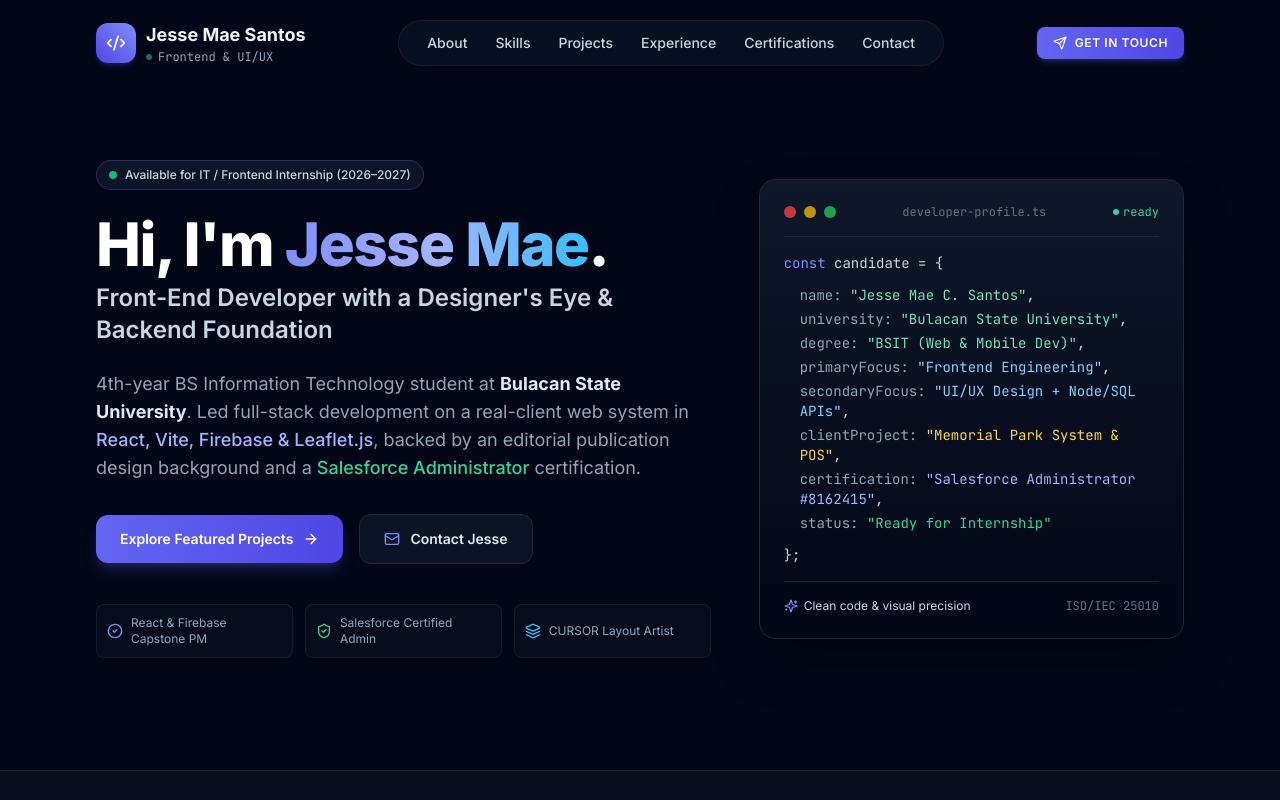
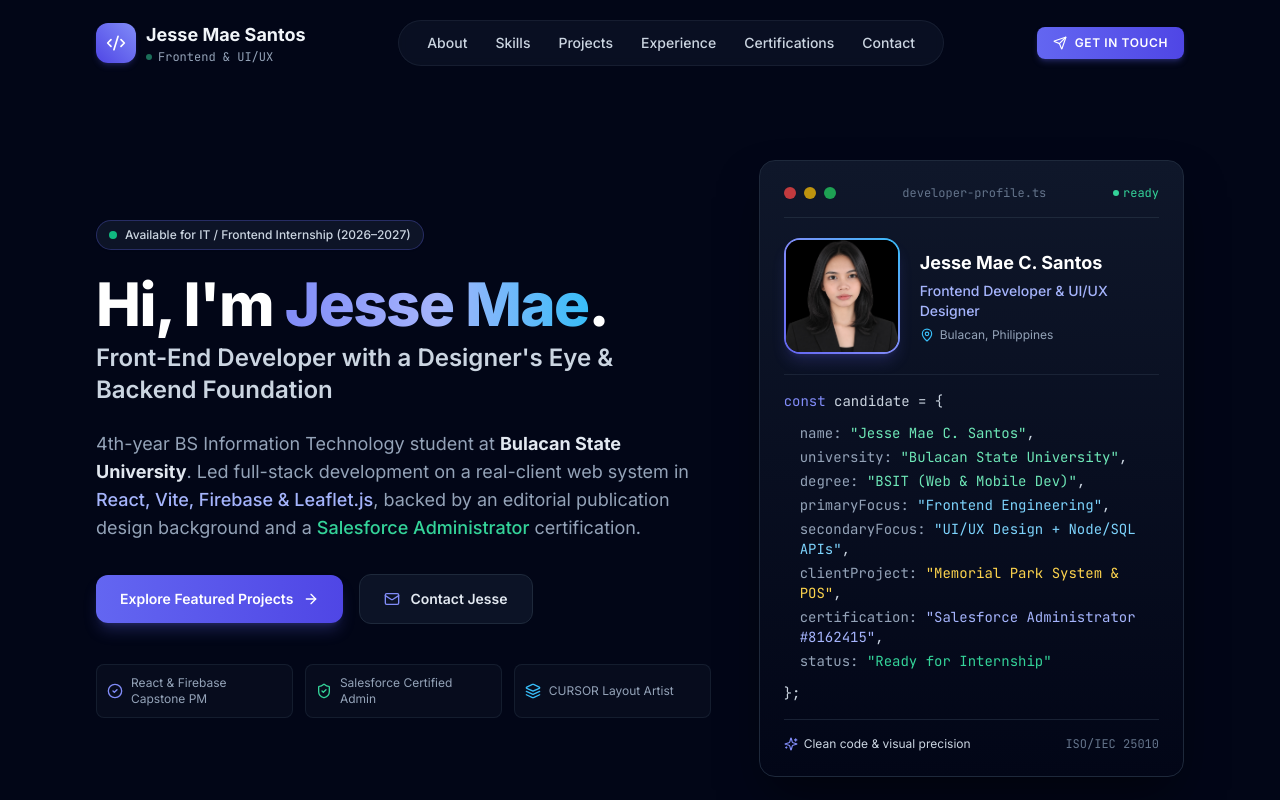
Before and after one commit to inkedjesse/jesse-portfolio, a React (Vite) app: page / in a window 1280 px wide. Shown: the top 800 px of the page. Built offline with nearby package versions, Linux system fonts and the light colour scheme.

Commit message:
Add profile portrait to hero section

```diff
--- a/src/components/Hero.tsx
+++ b/src/components/Hero.tsx
@@ -1,5 +1,5 @@
 import React from 'react';
-import { ArrowRight, Download, Mail, Sparkles, CheckCircle2, ShieldCheck, BookOpen, Layers } from 'lucide-react';
+import { ArrowRight, Download, Mail, Sparkles, CheckCircle2, ShieldCheck, BookOpen, Layers, MapPin } from 'lucide-react';
 import { PERSONAL_INFO } from '../data/portfolioData';
 
 export const Hero: React.FC = () => {
@@ -95,6 +95,29 @@ export const Hero: React.FC = () => {
                 </span>
               </div>
 
+              {/* Profile Portrait & Identity */}
+              <div className="py-5 border-b border-slate-800/80 flex items-center gap-4 sm:gap-5">
+                <div className="p-[2px] rounded-2xl bg-gradient-to-tr from-brand-500 via-indigo-400 to-sky-400 shadow-lg shadow-brand-500/20 shrink-0">
+                  <img
+                    src="/profile.jpg"
+                    alt={PERSONAL_INFO.name}
+                    className="w-24 h-24 sm:w-28 sm:h-28 rounded-[14px] object-cover object-top bg-black block"
+                  />
+                </div>
+                <div className="min-w-0 space-y-1">
+                  <h3 className="text-base sm:text-lg font-bold text-white leading-tight truncate">
+                    {PERSONAL_INFO.name}
+                  </h3>
+                  <p className="text-xs sm:text-sm font-medium text-brand-300 leading-snug">
+                    Frontend Developer &amp; UI/UX Designer
+                  </p>
+                  <p className="text-xs text-slate-400 flex items-center gap-1.5 pt-0.5">
+                    <MapPin className="w-3.5 h-3.5 text-sky-400 shrink-0" />
+                    <span>{PERSONAL_INFO.location}</span>
+                  </p>
+                </div>
+              </div>
+
               {/* Code Snippet Spec */}
               <div className="py-4 font-mono text-xs sm:text-sm text-slate-300 space-y-3 leading-relaxed">
                 <div>
```
Also changed, not shown: public/profile.jpg (added).
